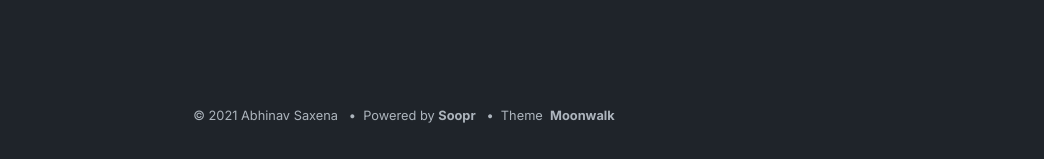
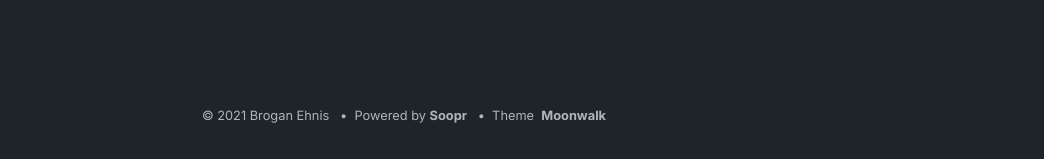
Before and after one commit to bdogblue/bdogblue.github.io, a Jekyll site: the page built from index.md, in a window 1280 px wide. Shown: the part 738-897 px from the top of the page, without its empty margins (236-1280 px from the left). Built offline with Jekyll 4.4.1, drawn with Linux system fonts in a browser that asks for light colours.

Commit message:
Update _config.yml

```diff
--- a/_config.yml
+++ b/_config.yml
@@ -1,5 +1,5 @@
 title: Moonwalk
-author: Abhinav Saxena
+author: Brogan Ehnis
 url: https://www.abhinavsaxena.com/moonwalk # root address of the site
 description: > # description of the site (multiple lines allowed)
   Moonwalk is a fast and elegant Jekyll theme with a clean dark mode. It comes with horizontal list (for navbar and footer), card list (for portfolio), and a generic vertical list. It is very easy to modify in case you want to build over it - please see _layouts/home.html to do that.
```
